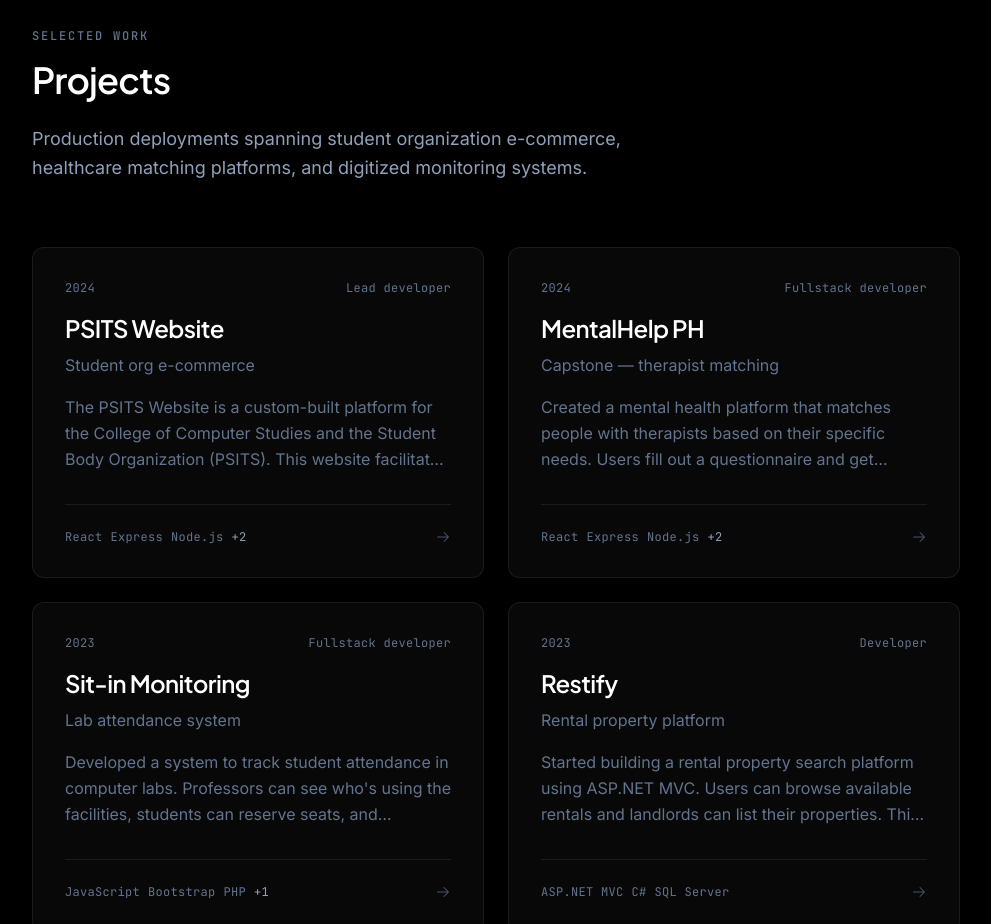
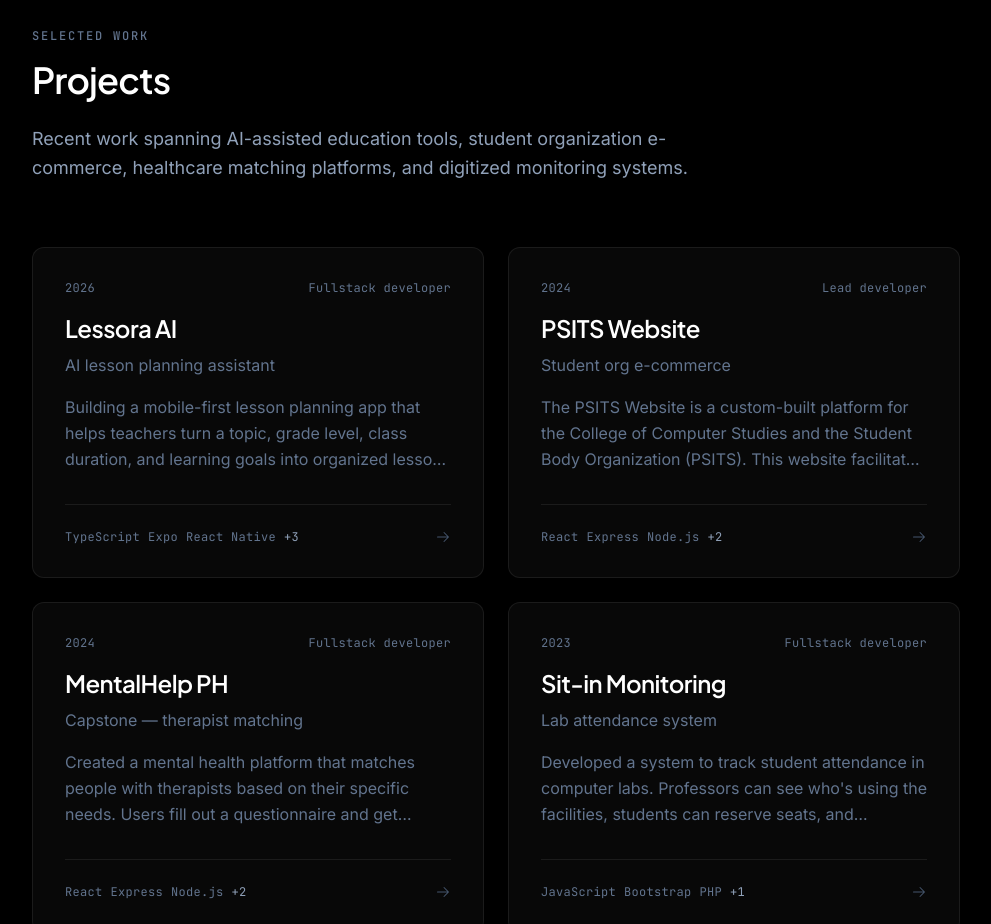
Before and after one commit to Javabutdif/portfolio, a React (Vite) app in the folder apps/portfolio/: page / in a window 1280 px wide. Shown: the part 1740-2664 px from the top of the page, without its empty margins (144-1135 px from the left). Built offline with nearby package versions, Linux system fonts and the light colour scheme.

Commit message:
update [James]: update portfolio

```diff
--- a/apps/portfolio/src/App.jsx
+++ b/apps/portfolio/src/App.jsx
@@ -151,8 +151,8 @@ export default function App() {
             <span className="text-eyebrow">Selected Work</span>
             <h2 className="heading-section">Projects</h2>
             <p className="text-body">
-              Production deployments spanning student organization e-commerce,
-              healthcare matching platforms, and digitized monitoring systems.
+              Recent work spanning AI-assisted education tools, student organization
+              e-commerce, healthcare matching platforms, and digitized monitoring systems.
             </p>
           </div>
 
--- a/apps/portfolio/src/components/Modal.jsx
+++ b/apps/portfolio/src/components/Modal.jsx
@@ -65,7 +65,7 @@ export default function Modal({ project, onClose }) {
 
                 {project.demoLink !== '#' ? (
                   <a href={project.demoLink} target="_blank" rel="noreferrer" className="btn-primary">
-                    View Live Site
+                    {project.linkLabel ?? 'View Live Site'}
                     <ArrowUpRight size={16} />
                   </a>
                 ) : (
--- a/apps/portfolio/src/projects.js
+++ b/apps/portfolio/src/projects.js
@@ -1,4 +1,16 @@
 export const projects = [
+  {
+    id: 5,
+    title: 'Lessora AI',
+    subtitle: 'AI lesson planning assistant',
+    description:
+      'Building a mobile-first lesson planning app that helps teachers turn a topic, grade level, class duration, and learning goals into organized lesson plans. The Expo React Native client includes onboarding, authentication, a personalized dashboard, lesson plan creation, AI suggestion previews, and teaching analytics, backed by a Node.js and Express API with secure password hashing and lesson-generation service groundwork.',
+    tech: ['TypeScript', 'Expo', 'React Native', 'Node.js', 'Express', 'MongoDB'],
+    demoLink: 'https://github.com/Javabutdif/Lessora-AI',
+    linkLabel: 'View Repository',
+    year: '2026',
+    role: 'Fullstack developer',
+  },
   {
     id: 1,
     title: 'PSITS Website',
```
Also changed, not shown: 1 other file (tests, documents, lock files or other folders).
